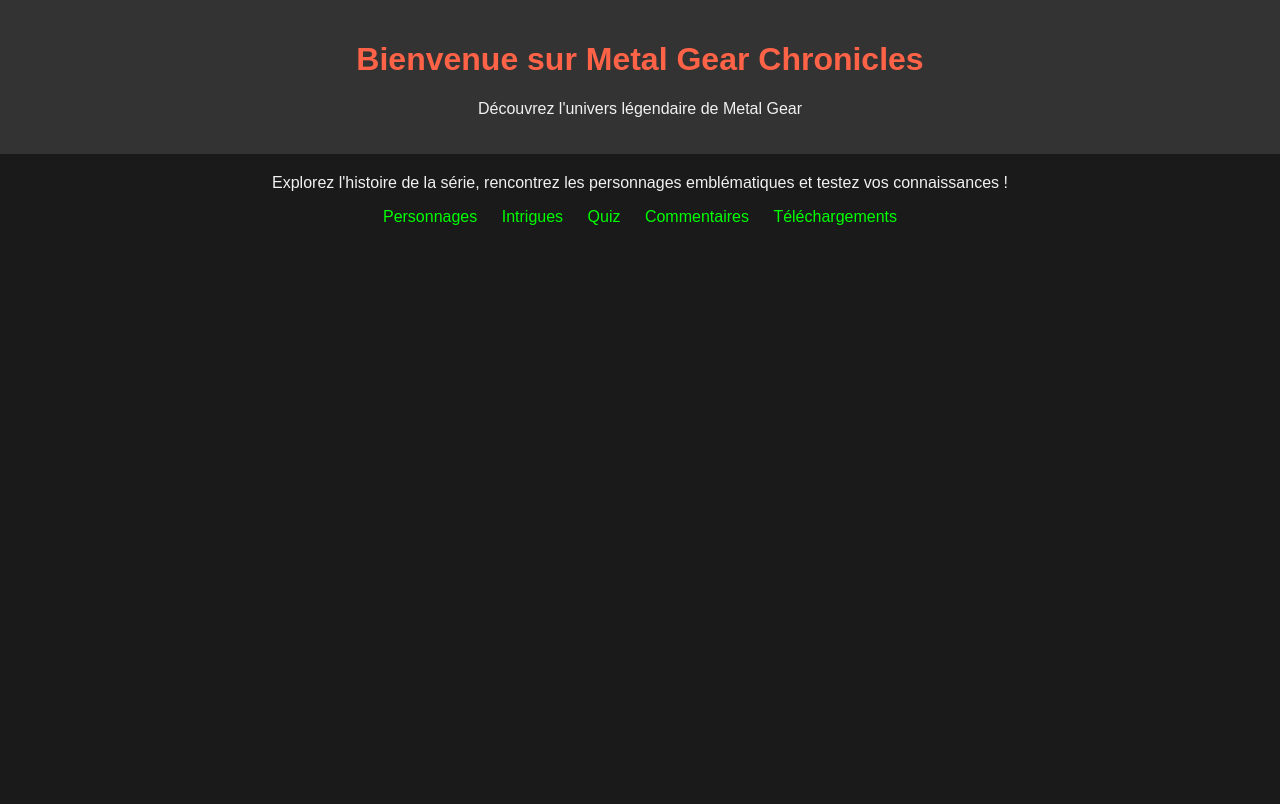
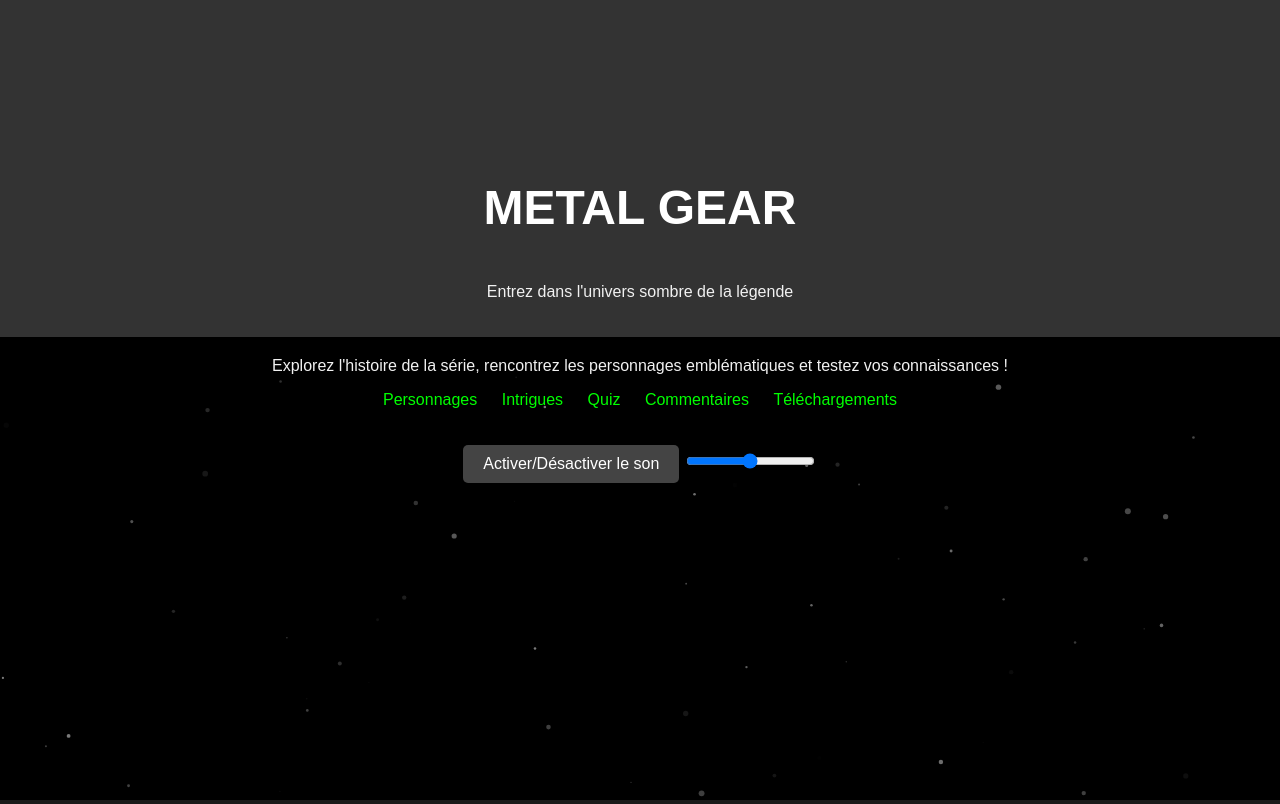
Before and after one commit to krismos64/Metal-Gear, a plain HTML site: page index.html in a window 1280 px wide. Drawn offline with nearby package versions, Linux system fonts and the light colour scheme.

Commit message:
animations and audio controls

```diff
--- a/css/style.css
+++ b/css/style.css
@@ -15,7 +15,66 @@
 h1 {
   color: #ff6347; /* couleur orange/rouge comme dans les jeux */
 }
+h1.glitch {
+  font-size: 3em;
+  position: relative;
+  color: white;
+  margin-top: 20vh;
+  display: inline-block;
+}
 
+.glitch::before,
+.glitch::after {
+  content: attr(data-text);
+  position: absolute;
+  top: 0;
+  left: 0;
+  color: white;
+  background: black;
+  overflow: hidden;
+  clip: rect(0, 900px, 0, 0);
+}
+
+.glitch::before {
+  animation: glitchTop 2s infinite linear alternate-reverse;
+}
+
+.glitch::after {
+  animation: glitchBottom 2s infinite linear alternate-reverse;
+  color: red;
+}
+
+@keyframes glitchTop {
+  0% {
+    clip: rect(0, 900px, 0, 0);
+    transform: translate(-10px, -10px);
+  }
+  20% {
+    clip: rect(0, 900px, 30px, 0);
+    transform: translate(10px, 10px);
+  }
+  40%,
+  100% {
+    clip: rect(0, 900px, 0, 0);
+    transform: translate(0);
+  }
+}
+
+@keyframes glitchBottom {
+  0% {
+    clip: rect(0, 900px, 0, 0);
+    transform: translate(10px, 10px);
+  }
+  20% {
+    clip: rect(0, 900px, 30px, 0);
+    transform: translate(-10px, -10px);
+  }
+  40%,
+  100% {
+    clip: rect(0, 900px, 0, 0);
+    transform: translate(0);
+  }
+}
 nav ul {
   list-style: none;
   padding: 0;
@@ -161,7 +220,7 @@
   max-width: 600px;
   margin: 0 auto;
   padding: 20px;
-  background-color: white;
+  background-color: #1a1a1a;
   border-radius: 8px;
   box-shadow: 0px 0px 10px rgba(0, 0, 0, 0.1);
 }
@@ -171,16 +230,19 @@
 }
 
 button {
-  margin: 5px;
   padding: 10px 20px;
-  cursor: pointer;
+  margin-top: 20px;
   border: none;
   border-radius: 5px;
+  cursor: pointer;
+  font-size: 1em;
+  background-color: #444;
+  color: white;
   transition: 0.3s;
 }
 
 button:hover {
-  opacity: 0.9;
+  background-color: #666;
 }
 .correct {
   background-color: green;
@@ -196,3 +258,12 @@
   opacity: 0.7;
   cursor: not-allowed;
 }
+#particles-js {
+  position: absolute;
+  width: 100%;
+  height: 100%;
+  top: 0;
+  left: 0;
+  z-index: -1;
+  background-color: #000;
+}
--- a/index.html
+++ b/index.html
@@ -2,15 +2,22 @@
 <html lang="fr">
   <head>
     <meta charset="UTF-8" />
-    <meta name="viewport" content="width=device-width, initial-scale=1.0" />
-    <title>Metal Gear Chronicles</title>
+    <title>Accueil Metal Gear</title>
     <link rel="stylesheet" href="css/style.css" />
+    <script src="https://cdn.jsdelivr.net/particles.js/2.0.0/particles.min.js"></script>
+    <script src="https://cdnjs.cloudflare.com/ajax/libs/gsap/3.7.1/gsap.min.js"></script>
   </head>
   <body>
+    <div id="particles-js"></div>
     <header>
-      <h1>Bienvenue sur Metal Gear Chronicles</h1>
-      <p>Découvrez l'univers légendaire de Metal Gear</p>
+      <h1 class="glitch" data-text="METAL GEAR">METAL GEAR</h1>
+      <p>Entrez dans l'univers sombre de la légende</p>
     </header>
+
+    <audio id="background-audio" loop autoplay>
+      <source src="audio/ambiance.mp3" type="audio/mp3" />
+    </audio>
+
     <section>
       <p>
         Explorez l'histoire de la série, rencontrez les personnages
@@ -26,5 +33,21 @@
         </ul>
       </nav>
     </section>
+
+    <!-- Contrôles du son -->
+    <div id="audio-controls">
+      <button onclick="toggleMute()">Activer/Désactiver le son</button>
+      <input
+        type="range"
+        id="volume-control"
+        min="0"
+        max="1"
+        step="0.1"
+        onchange="setVolume(this.value)"
+      />
+    </div>
+
+    <script src="js/animations.js"></script>
+    <script src="js/audio-controls.js"></script>
   </body>
 </html>
--- /dev/null
+++ b/js/animations.js
@@ -0,0 +1,21 @@
+// Configuration Particles.js
+particlesJS("particles-js", {
+  particles: {
+    number: { value: 80, density: { enable: true, value_area: 800 } },
+    color: { value: "#ffffff" },
+    shape: { type: "circle" },
+    opacity: { value: 0.5, random: true },
+    size: { value: 3, random: true },
+    line_linked: { enable: false },
+    move: { enable: true, speed: 6, direction: "none" },
+  },
+});
+
+// Animation GSAP pour l’apparition du texte
+gsap.from(".glitch", {
+  duration: 1,
+  opacity: 0,
+  y: -50,
+  ease: "power2.out",
+  stagger: 0.3,
+});
--- /dev/null
+++ b/js/audio-controls.js
@@ -0,0 +1,28 @@
+// Récupération de l'élément audio
+const audioElement = document.getElementById("background-audio");
+
+// Initialisation du son en fonction des valeurs dans localStorage
+window.addEventListener("load", () => {
+  // Lecture du statut et du volume du son dans localStorage
+  const isMuted = localStorage.getItem("isMuted") === "true";
+  const volume = localStorage.getItem("volume") || 0.5;
+
+  // Appliquer les valeurs à l'élément audio
+  audioElement.muted = isMuted;
+  audioElement.volume = volume;
+
+  // Mise à jour du contrôle de volume
+  document.getElementById("volume-control").value = volume;
+});
+
+// Fonction pour activer/désactiver le son
+function toggleMute() {
+  audioElement.muted = !audioElement.muted;
+  localStorage.setItem("isMuted", audioElement.muted);
+}
+
+// Fonction pour régler le volume
+function setVolume(value) {
+  audioElement.volume = value;
+  localStorage.setItem("volume", value);
+}
```
Also changed, not shown: 1 other file.
